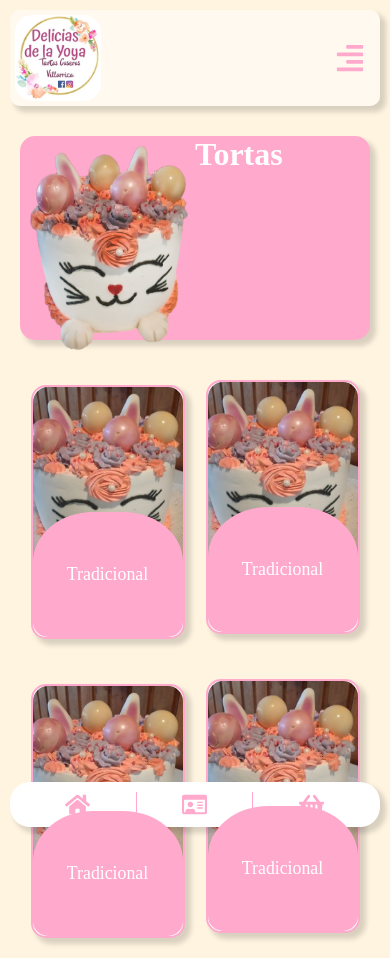
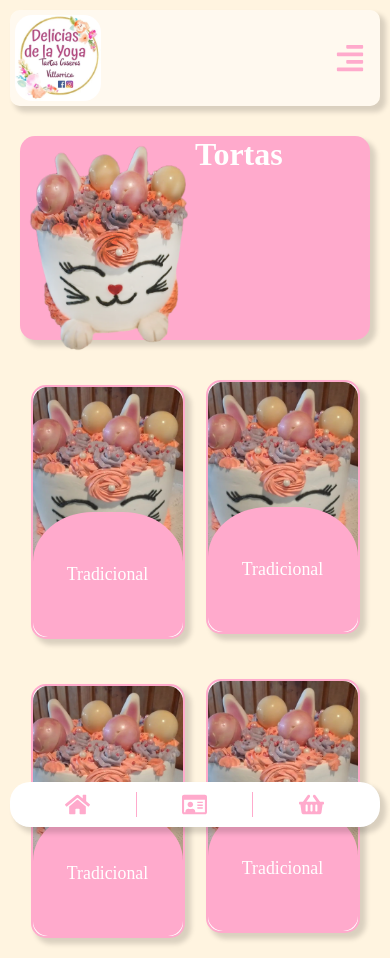
Before and after one commit to juanPabloEA/dy-web, a React (Create React App) app: page / in a window 390 px wide. Built offline with nearby package versions, Linux system fonts and the light colour scheme; a web font is replaced by a local one.

Commit message:
change z-index footer position

```diff
--- a/src/App.css
+++ b/src/App.css
@@ -12,6 +12,7 @@ footer {
   position: absolute;
   bottom: 2%;
   width: 100%;
+  z-index: 3;
 }
 
 .App-navtab {
--- a/src/components/commons/footer/Footer.css
+++ b/src/components/commons/footer/Footer.css
@@ -43,8 +43,4 @@
 	.contact-opt {
 		border-right: 1px solid;
 	}
-
-	.buy-opt {
-
-	}
 }
```
